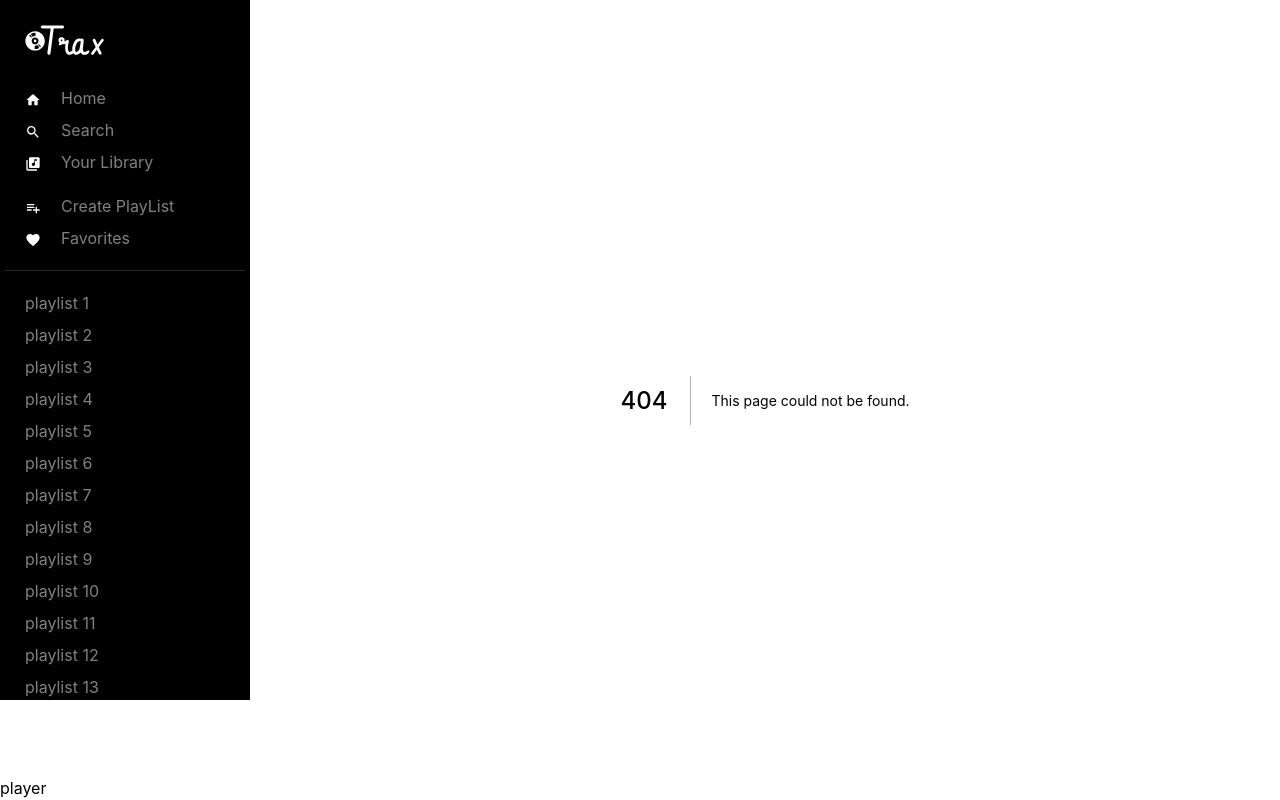
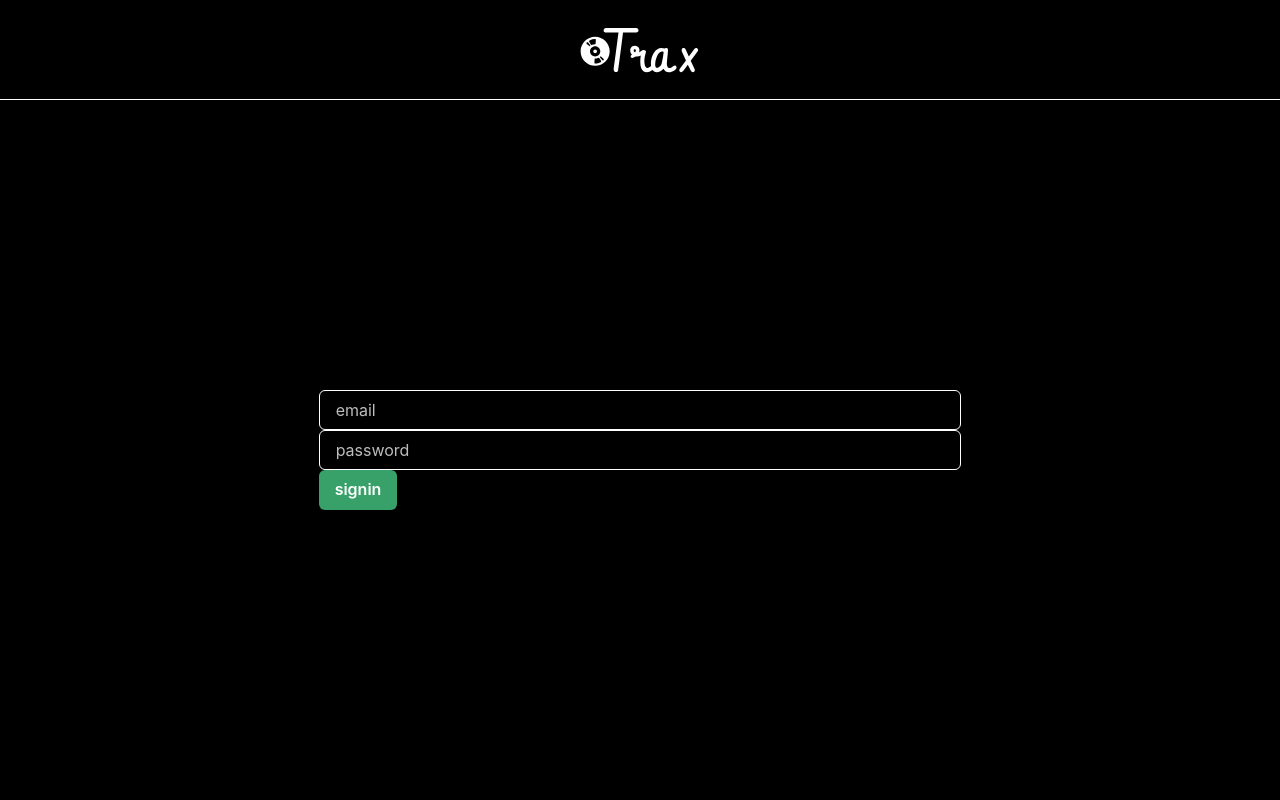
Before and after one commit to yingliucreates/next-spot, a Next.js app: page /signin in a window 1280 px wide. Before the commit this address had no page. Built offline with nearby package versions, Linux system fonts and the light colour scheme.

Commit message:
added authForm component; connected signin and signup forms to prisma; begin the protection of routes

```diff
--- /dev/null
+++ b/components/authForm.tsx
@@ -0,0 +1,60 @@
+import { Box, Flex, Input, Button } from '@chakra-ui/react';
+import { useRouter } from 'next/router';
+import { useSWRConfig } from 'swr';
+import { auth } from '../lib/mutations';
+import { FC, useState } from 'react';
+import NextImage from 'next/image';
+
+const AuthForm = ({ mode }) => {
+	const [email, setEmail] = useState('');
+	const [password, setPassword] = useState('');
+	const [isLoading, setIsLoading] = useState(false);
+	const router = useRouter();
+
+	const handleSubmit = async e => {
+		e.preventDefault();
+		setIsLoading(true);
+		const user = await auth(mode, { email, password });
+		setIsLoading(false);
+		router.push('/');
+	};
+
+	return (
+		<Box height="100vh" width="100vw" bg="black" color="white">
+			<Flex
+				justify="center"
+				align="center"
+				height="100px"
+				borderBottom="white 1px solid"
+			>
+				<NextImage src="/logo.svg" height={60} width={120}></NextImage>
+			</Flex>
+			<Flex justify="center" align="center" height="calc(100vh - 100px)">
+				<Box padding="50px" bg="grey.900" borderRadius="6px">
+					<form onSubmit={handleSubmit}>
+						<Input
+							placeholder="email"
+							type="email"
+							onChange={e => setEmail(e.target.value)}
+						/>
+						<Input
+							placeholder="password"
+							type="password"
+							onChange={e => setPassword(e.target.value)}
+						/>
+						<Button
+							type="submit"
+							bg="green.500"
+							isLoading={isLoading}
+							sx={{ '&:hover': { bg: 'green.300' } }}
+						>
+							{mode}
+						</Button>
+					</form>
+				</Box>
+			</Flex>
+		</Box>
+	);
+};
+
+export default AuthForm;
--- /dev/null
+++ b/lib/auth.ts
@@ -0,0 +1,31 @@
+import jwt from 'jsonwebtoken';
+import prisma from './prisma';
+
+export const validateRoute = handler => {
+	return async (req, res) => {
+		// rename TRAX_ACCESS_TOKEN to token
+		// const {TRAX_ACCESS_TOKEN:token} = req.cookies
+		const token = req.cookies.TRAX_ACCESS_TOKEN;
+
+		if (token) {
+			let user;
+			try {
+				const { id } = jwt.verify(token, 'hello');
+				user = await prisma.user.findUnique({
+					where: { id }
+				});
+				if (!user) {
+					throw new Error('Not a real user');
+				}
+			} catch (e) {
+				res.status(401);
+				res.json({ e: 'Not Authorized' });
+				return;
+			}
+			return handler(req, res, user);
+		}
+
+		res.status(401);
+		res.json({ e: 'Not Authorized' });
+	};
+};
--- a/lib/fetcher.ts
+++ b/lib/fetcher.ts
@@ -1,4 +1,5 @@
 export default function fetcher(url: string, data = undefined) {
+	console.log('wl--->', `${window.location}`);
 	return fetch(`${window.location}/api${url}`, {
 		method: data ? 'POST' : 'GET',
 		credentials: 'include',
--- a/package.json
+++ b/package.json
@@ -29,7 +29,7 @@
     "react-howler": "^5.2.0",
     "react-icons": "^4.3.1",
     "reset-css": "^5.0.1",
-    "swr": "^1.1.1"
+    "swr": "^1.3.0"
   },
   "devDependencies": {
     "@types/node": "^18.7.5",
--- a/pages/_app.tsx
+++ b/pages/_app.tsx
@@ -33,9 +33,13 @@ const theme = extendTheme({
 const MyApp = ({ Component, pageProps }) => {
 	return (
 		<ChakraProvider theme={theme}>
-			<PlayerLayout>
+			{Component.authPage ? (
 				<Component {...pageProps} />
-			</PlayerLayout>
+			) : (
+				<PlayerLayout>
+					<Component {...pageProps} />
+				</PlayerLayout>
+			)}
 		</ChakraProvider>
 	);
 };
--- /dev/null
+++ b/pages/api/me.ts
@@ -0,0 +1,5 @@
+import { validateRoute } from '../../lib/auth';
+
+export default validateRoute((req, res, user) => {
+  res.json(user);
+});
--- /dev/null
+++ b/pages/signin.tsx
@@ -0,0 +1,8 @@
+import AuthForm from '../components/authForm';
+
+const Signin = () => {
+	return <AuthForm mode="signin" />;
+};
+
+Signin.authPage = true;
+export default Signin;
```
Also changed, not shown: pages/signup.tsx (added, +7 -0 lines), 1 other file (tests, documents, lock files or other folders).
